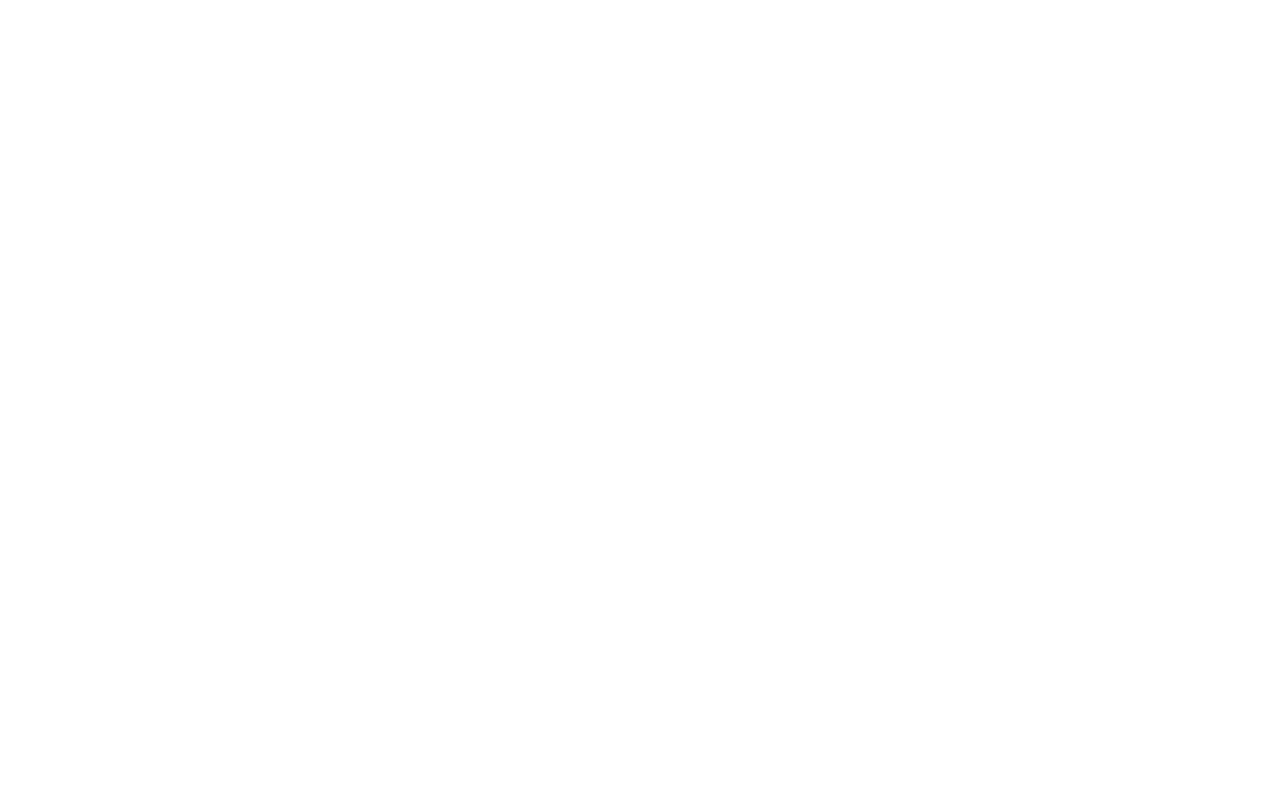
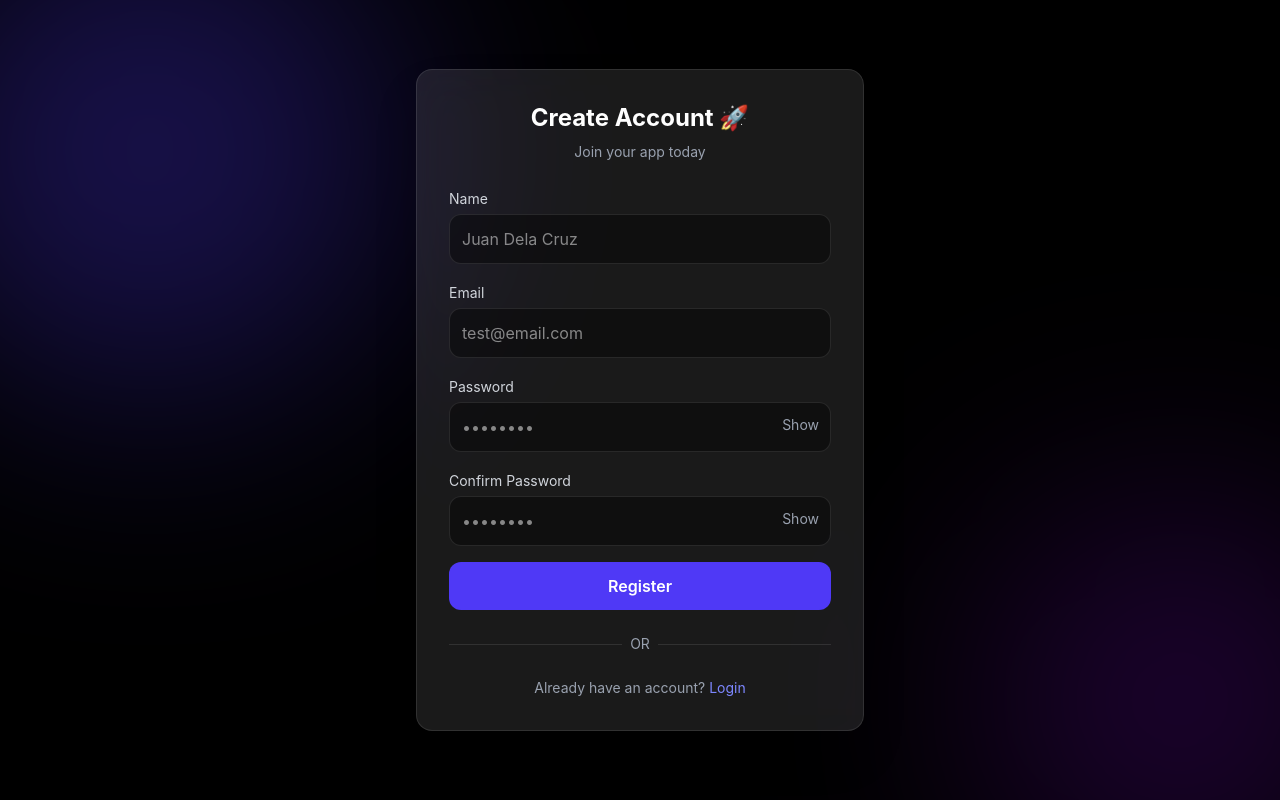
Before and after one commit to Mark-Alexis-Posadas/ecommerce-ts, a React app: page /register in a window 1280 px wide. Before the commit this address had no page. Built offline with nearby package versions, Linux system fonts and the light colour scheme; the HTML template or start-up script is replaced by a standard one.

Commit message:
feat: added register page

```diff
--- a/src/App.tsx
+++ b/src/App.tsx
@@ -14,6 +14,7 @@
 import ProductDetails from "./pages/ProductDetails";
 import LoginPage from "./pages/LoginPage";
 import OrdersPage from "./pages/OrdersPage";
+import RegisterPage from "./pages/RegisterPage";
 
 const App = () => {
   return (
@@ -39,6 +40,7 @@
       {/* AUTH */}
       <Route element={<AuthLayout />}>
         <Route path="/login" element={<LoginPage />} />
+        <Route path="/register" element={<RegisterPage />} />
       </Route>
     </Routes>
   );
--- /dev/null
+++ b/src/pages/RegisterPage.tsx
@@ -0,0 +1,184 @@
+import { useState } from "react";
+import { useNavigate, Link, Navigate } from "react-router-dom";
+import axios from "axios";
+import toast from "react-hot-toast";
+
+const API_URL = "http://localhost:5000/api/auth";
+
+const RegisterPage = () => {
+  const [showPassword, setShowPassword] = useState(false);
+  const [showConfirm, setShowConfirm] = useState(false);
+
+  const [name, setName] = useState("");
+  const [email, setEmail] = useState("");
+  const [password, setPassword] = useState("");
+  const [confirmPassword, setConfirmPassword] = useState("");
+
+  const [loading, setLoading] = useState<boolean>(false);
+
+  const navigate = useNavigate();
+  const isAuthenticated: boolean = !!localStorage.getItem("token");
+
+  if (isAuthenticated) {
+    return <Navigate to="/" replace />;
+  }
+
+  const handleRegister = async (e: React.FormEvent<HTMLFormElement>) => {
+    e.preventDefault();
+
+    if (password !== confirmPassword) {
+      toast.error("Passwords do not match ❌");
+      return;
+    }
+
+    setLoading(true);
+    const loadingToast = toast.loading("Creating account...");
+
+    try {
+      const res = await axios.post(`${API_URL}/signup`, {
+        name,
+        email,
+        password,
+      });
+
+      const token: string | undefined = res.data?.token;
+
+      if (!token) {
+        toast.dismiss(loadingToast);
+        toast.error("No token received ❌");
+        return;
+      }
+
+      // 🔥 Save token + user
+      localStorage.setItem("token", token);
+      localStorage.setItem("user", JSON.stringify(res.data));
+
+      toast.dismiss(loadingToast);
+      toast.success("Account created 🎉");
+
+      navigate("/", { replace: true });
+    } catch (error: unknown) {
+      if (axios.isAxiosError(error)) {
+        toast.error(error.response?.data?.message || "Register failed ❌");
+      } else {
+        toast.error("Something went wrong ❌");
+      }
+    } finally {
+      setLoading(false);
+    }
+  };
+
+  return (
+    <div className="min-h-screen flex items-center justify-center bg-black text-white relative overflow-hidden">
+      {/* Background Glow */}
+      <div className="absolute w-[500px] h-[500px] bg-indigo-600/30 blur-[120px] rounded-full top-[-100px] left-[-100px]" />
+      <div className="absolute w-[400px] h-[400px] bg-purple-600/20 blur-[120px] rounded-full bottom-[-100px] right-[-100px]" />
+
+      {/* Register Card */}
+      <div className="relative z-10 w-full max-w-md p-8 rounded-2xl bg-white/10 backdrop-blur-xl border border-white/10 shadow-2xl">
+        {/* Title */}
+        <h2 className="text-2xl font-bold mb-2 text-center">
+          Create Account 🚀
+        </h2>
+        <p className="text-gray-400 text-sm text-center mb-6">
+          Join your app today
+        </p>
+
+        {/* Form */}
+        <form onSubmit={handleRegister} className="flex flex-col gap-4">
+          {/* Name */}
+          <div>
+            <label className="text-sm text-gray-300">Name</label>
+            <input
+              value={name}
+              onChange={(e) => setName(e.target.value)}
+              type="text"
+              placeholder="Juan Dela Cruz"
+              className="w-full mt-1 p-3 rounded-xl bg-black/40 border border-white/10 focus:border-indigo-500 focus:ring-2 focus:ring-indigo-500 outline-none transition"
+            />
+          </div>
+
+          {/* Email */}
+          <div>
+            <label className="text-sm text-gray-300">Email</label>
+            <input
+              value={email}
+              onChange={(e) => setEmail(e.target.value)}
+              type="email"
+              placeholder="test@email.com"
+              className="w-full mt-1 p-3 rounded-xl bg-black/40 border border-white/10 focus:border-indigo-500 focus:ring-2 focus:ring-indigo-500 outline-none transition"
+            />
+          </div>
+
+          {/* Password */}
+          <div>
+            <label className="text-sm text-gray-300">Password</label>
+            <div className="relative">
+              <input
+                value={password}
+                onChange={(e) => setPassword(e.target.value)}
+                type={showPassword ? "text" : "password"}
+                placeholder="••••••••"
+                className="w-full mt-1 p-3 rounded-xl bg-black/40 border border-white/10 focus:border-indigo-500 focus:ring-2 focus:ring-indigo-500 outline-none transition"
+              />
+              <button
+                type="button"
+                onClick={() => setShowPassword(!showPassword)}
+                className="absolute right-3 top-1/2 -translate-y-1/2 text-sm text-gray-400 hover:text-white"
+              >
+                {showPassword ? "Hide" : "Show"}
+              </button>
+            </div>
+          </div>
+
+          {/* Confirm Password */}
+          <div>
+            <label className="text-sm text-gray-300">Confirm Password</label>
+            <div className="relative">
+              <input
+                value={confirmPassword}
+                onChange={(e) => setConfirmPassword(e.target.value)}
+                type={showConfirm ? "text" : "password"}
+                placeholder="••••••••"
+                className="w-full mt-1 p-3 rounded-xl bg-black/40 border border-white/10 focus:border-indigo-500 focus:ring-2 focus:ring-indigo-500 outline-none transition"
+              />
+              <button
+                type="button"
+                onClick={() => setShowConfirm(!showConfirm)}
+                className="absolute right-3 top-1/2 -translate-y-1/2 text-sm text-gray-400 hover:text-white"
+              >
+                {showConfirm ? "Hide" : "Show"}
+              </button>
+            </div>
+          </div>
+
+          {/* Register Button */}
+          <button
+            type="submit"
+            disabled={loading}
+            className="bg-indigo-600 p-3 rounded-xl font-semibold disabled:opacity-50"
+          >
+            {loading ? "Creating account..." : "Register"}
+          </button>
+        </form>
+
+        {/* Divider */}
+        <div className="my-6 flex items-center gap-2 text-gray-400 text-sm">
+          <div className="flex-1 h-[1px] bg-white/10" />
+          OR
+          <div className="flex-1 h-[1px] bg-white/10" />
+        </div>
+
+        {/* Login Redirect */}
+        <p className="text-center text-sm text-gray-400">
+          Already have an account?{" "}
+          <Link to="/login" className="text-indigo-400 hover:underline">
+            Login
+          </Link>
+        </p>
+      </div>
+    </div>
+  );
+};
+
+export default RegisterPage;
```
